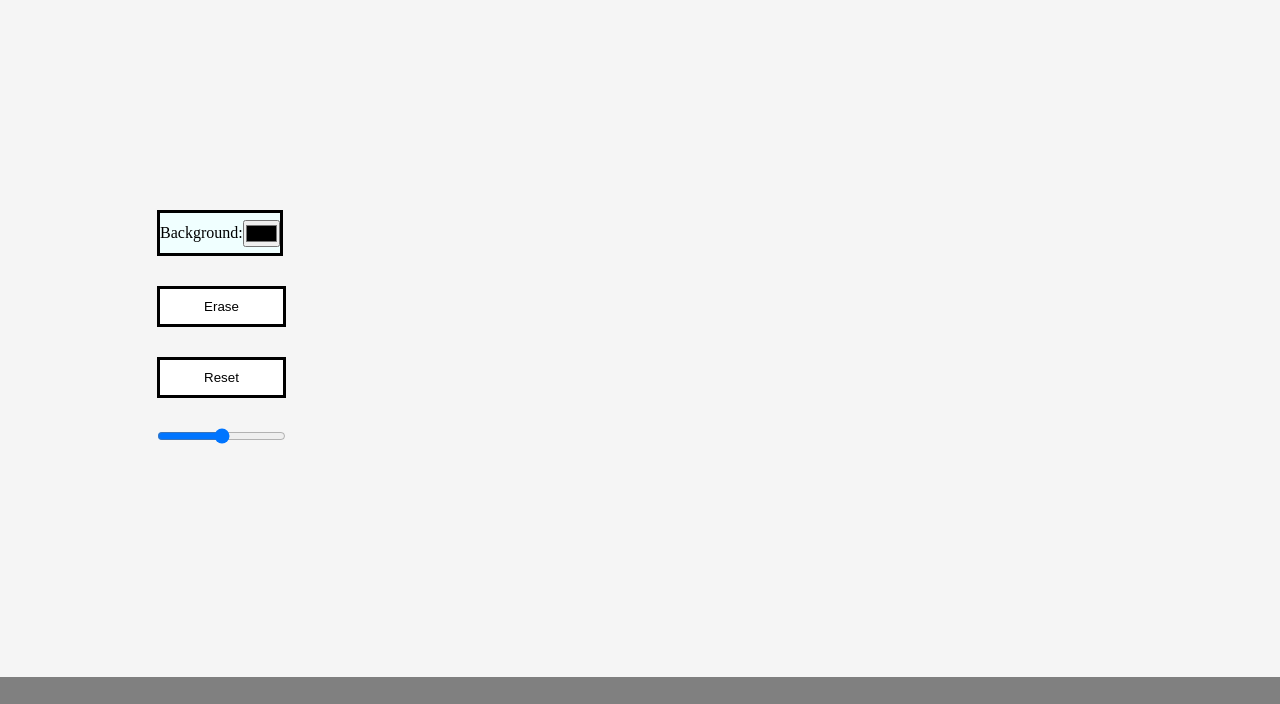
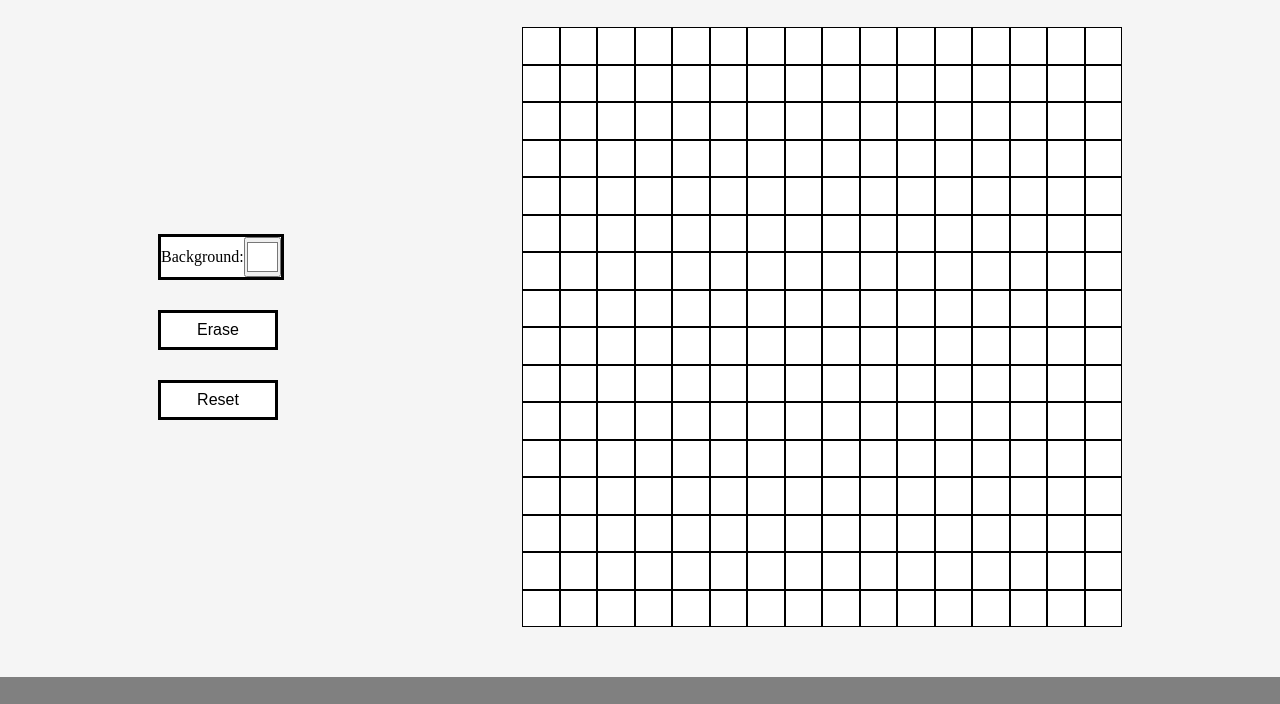
Before and after one commit to Revanthrockie/Etch-A-Sketch, a plain HTML site: page index.html in a window 1280 px wide. Shown: the part 138-842 px from the top of the page. Drawn offline with Linux system fonts and the light colour scheme.

Commit message:
changes in UI dynamic function on controls

```diff
--- /dev/null
+++ b/control.css
@@ -0,0 +1,38 @@
+/* control */
+#backgroundColor{
+    height: 40px;
+    width: 120px;
+}
+
+.control{
+    display: flex;
+    flex-direction: column;
+    gap: 30px;
+}
+
+.back-Color{
+    /* background-color: azure; */
+    height: 40px;
+    width: 120px;
+    border: 3px solid black;
+    display: flex;
+    justify-content: center;
+    align-items: center;
+}
+/* change  */
+.change{
+    background-color: black;
+}
+
+.btn{
+    background-color: white;
+    border: 3px solid black;
+    /* padding: 10px 40px; */
+    height: 40px;
+    width: 120px;
+}
+
+.btnP{
+    font-size: 16px;
+    font-weight: lighter;
+}
--- a/index.html
+++ b/index.html
@@ -5,6 +5,7 @@
     <meta name="viewport" content="width=device-width, initial-scale=1.0">
     <title>Etch-A-Sketch</title>
     <link rel = 'stylesheet' href="./style.css">
+    <link rel = 'stylesheet' href="./control.css">
     <script src="./script.js" defer></script>
 </head>
 <body>
@@ -18,15 +19,15 @@
 
         <!-- control over ur webpage  -->
         <div class = control>
-            <form class = 'back-Color
-            '> <!-- change background Color-->
-                <label for = 'backgroundColor'> Background: </label>
-                <input type = 'color' id = 'backgroundColor'>
+            <form class = 'back-Color btn'  >
+                <!-- change background Color-->
+                <label for = 'backgroundColor' class = 'btnP'> Background: </label>
+                <input type = 'color' id = 'backgroundColor' value="#FFFFFF">
             </form>
 
-            <button class ='eraser btn' type = 'submit' onClick="eraseDiv()">Erase</button> <!-- Erase the selected div -->
-            <button class ='resetBTN btn' type="submit" onClick="refreshPage()">Reset</button> <!-- Reset the container div-->
-            <input type ="range"> <!-- inputs the number of grid -->
+            <button class ='eraser btn btnP' type = 'submit' onClick="eraseDiv()">Erase</button> <!-- Erase the selected div -->
+            <button class ='resetBTN btn btnP' type="submit" onClick="refreshPage()">Reset</button> <!-- Reset the container div-->
+            <!-- <input type ="range"> inputs the number of grid -->
         </div>
 
 
--- a/script.js
+++ b/script.js
@@ -1,4 +1,7 @@
 const container = document.querySelector('.container');
+const change = document.querySelectorAll('.change');
+//necessary styling
+container.style.backgroundColor = '#FFFFFF';
 let count = 0;
 let isPainting = false;
 
@@ -8,7 +11,11 @@ function createGrid(x){
     for(let i = 0 + 1 ; i <= x * x; i++){
         const grid = document.createElement('div');
         grid.classList.add('grid');// adds classes to each created grids
+        grid.style.borderStyle = 'solid';
+        grid.style.borderColor = '#000000';
+        grid.style.borderWidth = '0.5px';
         container.appendChild(grid);
+        grid.style.
         count++;// show th exact number of grids created;
     }
 }
@@ -38,6 +45,10 @@ function changeColor(e) {
     this.classList.add('change');
 };
 
+//necessary styling
+container.style.backgroundColor = '#FFFFFF';
+
+
 /* -------------------- game control bar start*/
  var clicked = 0;
  var btn = document.querySelector('eraser')
@@ -54,6 +65,7 @@ const changeBackground = document.getElementById('backgroundColor');
 changeBackground.addEventListener('change', function(e){
     // selects the value of the input color element
     const selectColor = changeBackground.value;
+
     const grid = document.querySelectorAll('.grid');
     grid.forEach(div => div.style.borderWidth='0.5px')
     grid.forEach(div => div.style.borderStyle = 'solid');
@@ -62,6 +74,7 @@ changeBackground.addEventListener('change', function(e){
         console.log(selectColor);
         grid.forEach(div => div.style.borderColor='white');
         container.style.backgroundColor = selectColor;
+
      }else {
         grid.forEach(div => div.style.borderColor='#000000');
 
--- a/style.css
+++ b/style.css
@@ -34,42 +34,14 @@ h1{
     flex-wrap: wrap;
     height: 600px;
     width: 600px;
-    justify-content: center;
+    justify-content:center;
 
 }
 
 .grid{
     flex: 1 1 calc(100%/16 - 2px);
     box-sizing: border-box;
-
 }
-/* control */
-.control{
-    display: flex;
-    flex-direction: column;
-    gap: 30px;
-}
-
-.back-Color{
-    background-color: azure;
-    height: 40px;
-    width: 120px;
-    border: 3px solid black;
-    display: flex;
-    justify-content: center;
-    align-items: center;
-}
-/* change  */
-.change{
-    background-color: black;
-}
-
-.btn{
-    background-color: white;
-    border: 3px solid black;
-    padding: 10px 40px;
-}
-
 /* footer */
 .copyRight{
     margin-top: 50px;
```
